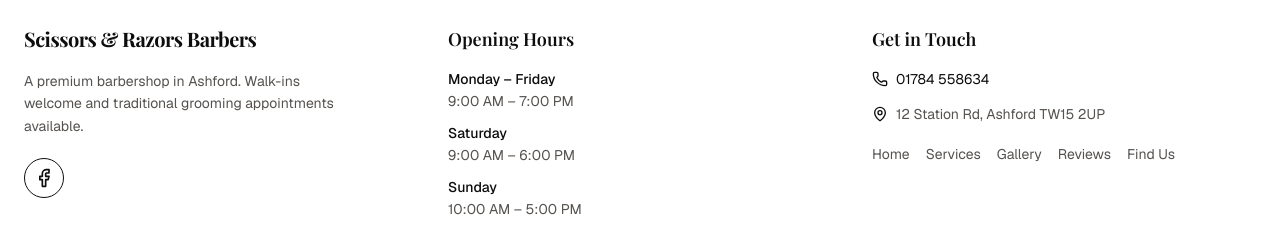
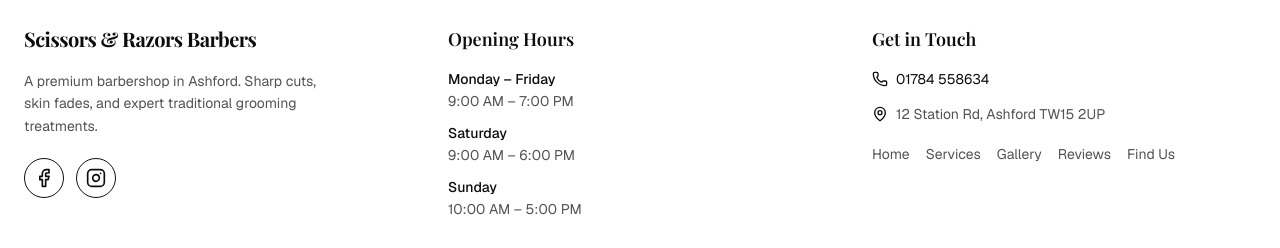
Before and after one commit to imadudxn-lgtm/Scissors-Razors-Barbers-, a Next.js app: page / in a window 1280 px wide. Shown: the part 5283-5531 px from the top of the page. Built offline with nearby package versions, Linux system fonts and the light colour scheme; a web font is replaced by a local one.

Commit message:
Update site-footer.tsx

```diff
--- a/components/site-footer.tsx
+++ b/components/site-footer.tsx
@@ -1,4 +1,4 @@
-import { Phone, MapPin } from "lucide-react"
+import { Phone, MapPin, Instagram } from "lucide-react"
 import { SALON, HOURS, NAV_LINKS } from "@/lib/salon-data"
 
 function FacebookIcon({ className }: { className?: string }) {
@@ -20,7 +20,7 @@ export function SiteFooter() {
               {SALON.name}
             </span>
             <p className="mt-4 max-w-xs text-sm leading-relaxed text-muted-foreground">
-              A premium barbershop in Ashford. Walk-ins welcome and traditional grooming appointments available.
+              A premium barbershop in Ashford. Sharp cuts, skin fades, and expert traditional grooming treatments.
             </p>
             <div className="mt-5 flex items-center gap-3">
               <a
@@ -31,6 +31,15 @@ export function SiteFooter() {
                 className="inline-flex size-10 items-center justify-center rounded-full border border-border text-foreground transition-colors duration-300 hover:bg-primary hover:text-primary-foreground"
               >
                 <FacebookIcon className="size-5" />
+              </a>
+              <a
+                href={SALON.instagram}
+                target="_blank"
+                rel="noopener noreferrer"
+                aria-label={`${SALON.name} on Instagram`}
+                className="inline-flex size-10 items-center justify-center rounded-full border border-border text-foreground transition-colors duration-300 hover:bg-primary hover:text-primary-foreground"
+              >
+                <Instagram className="size-5" />
               </a>
             </div>
           </div>
@@ -63,7 +72,7 @@ export function SiteFooter() {
               </li>
               <li className="flex items-start gap-2 text-muted-foreground">
                 <a
-                  href={SALON.mapsLink}
+                  href="https://maps.google.com/?q=12+Station+Rd,+Ashford+TW15+2UP"
                   target="_blank"
                   rel="noopener noreferrer"
                   className="inline-flex items-start gap-2 transition-colors hover:text-primary"
```
